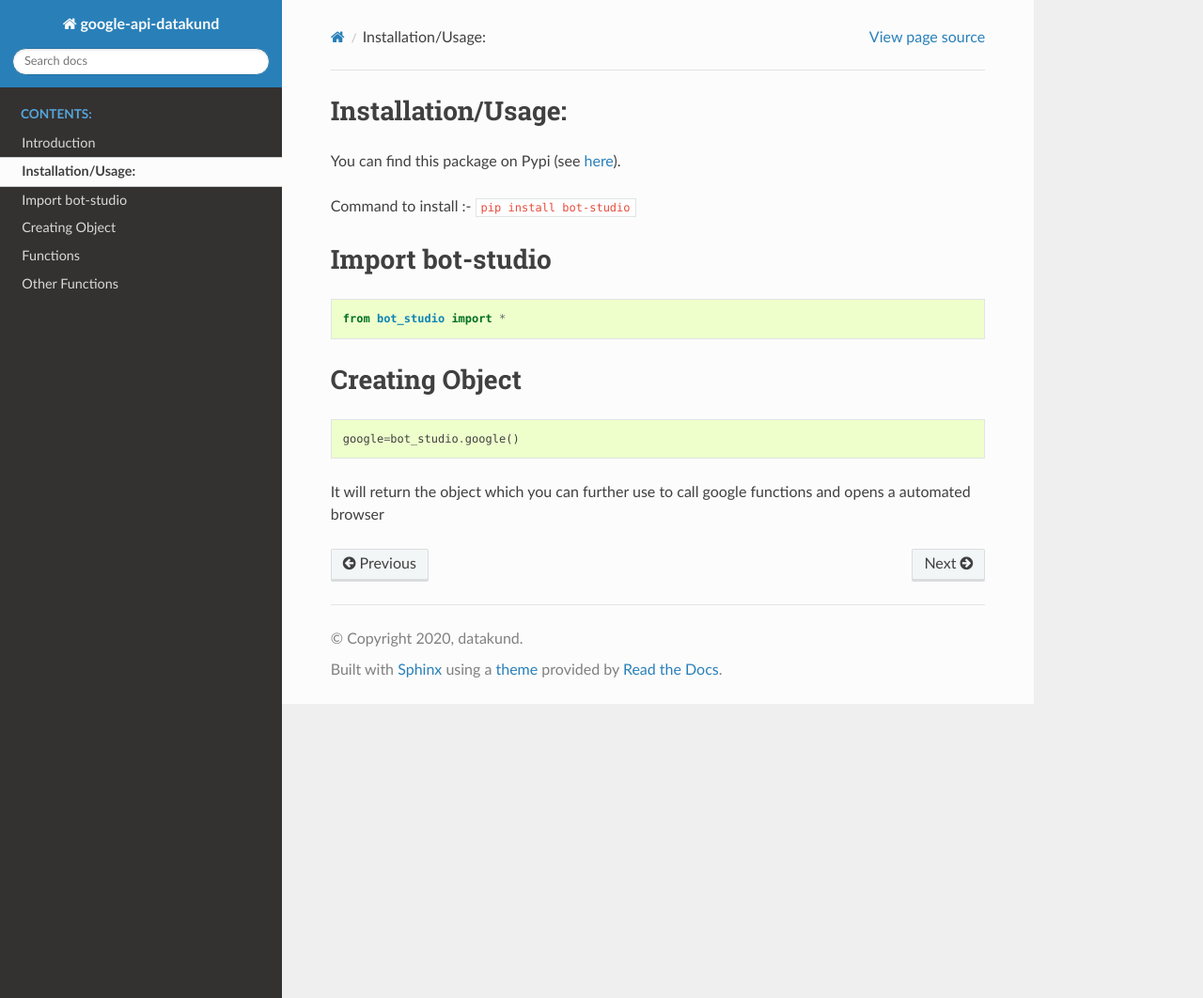
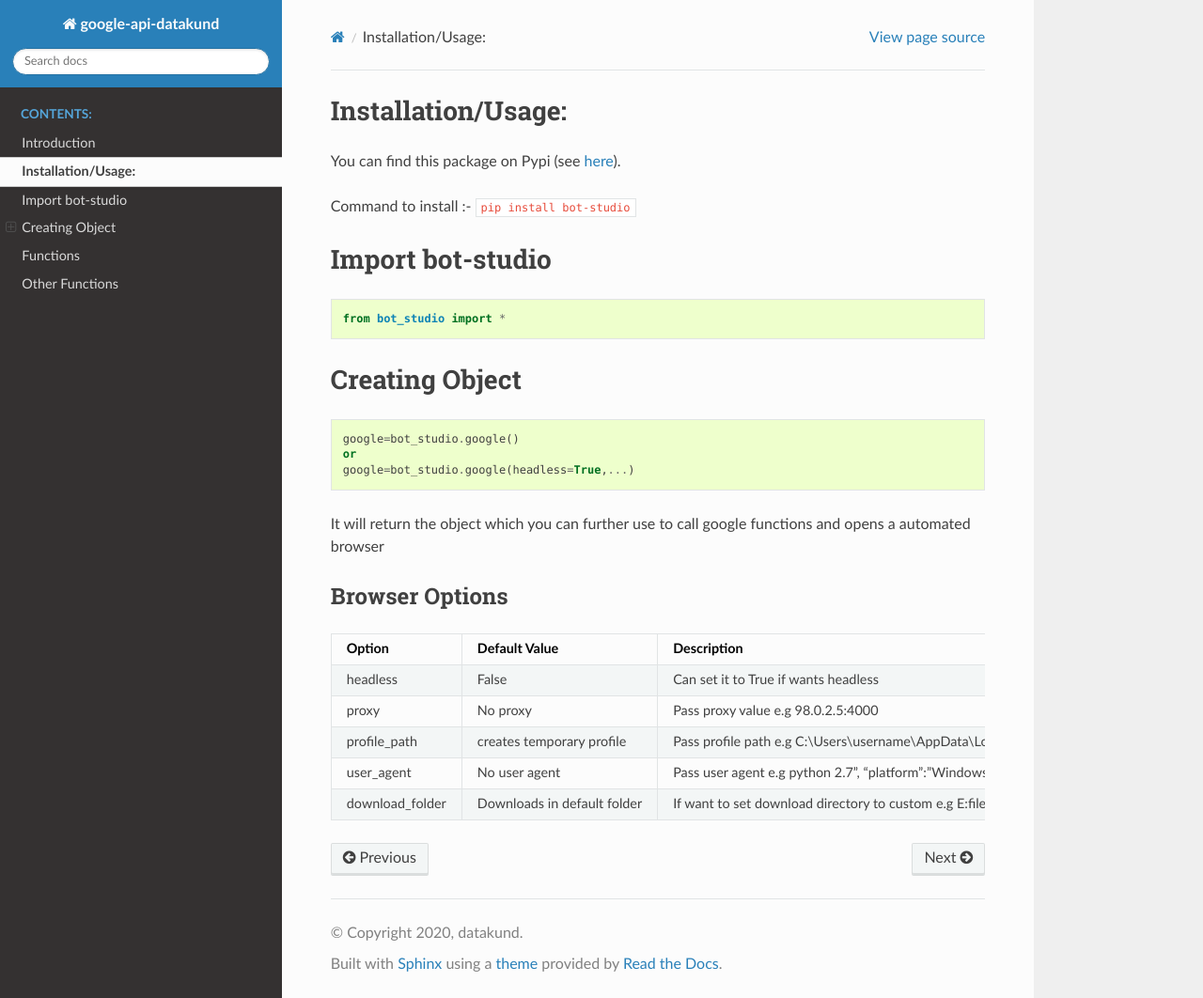
Before and after one commit to datakund/google-api-datakund, a Sphinx documentation site: the page built from Docs/source/installation.rst, in a window 1280 px wide and 1062 px high. Shown: the whole window at 94% size. Built offline with Sphinx 7.4.7 and the Read the Docs theme 2.0.0, drawn with Linux system fonts in a browser that asks for light colours.

Commit message:
Update installation.rst

```diff
--- a/Docs/source/installation.rst
+++ b/Docs/source/installation.rst
@@ -15,5 +15,33 @@
 .. code-block:: python
 
 	google=bot_studio.google()
+	or
+	google=bot_studio.google(headless=True,...)
 
 It will return the object which you can further use to call google functions and opens a automated browser
+
+Browser Options
+################
+
+.. list-table::
+   :widths: 25 25 50
+   :header-rows: 1
+
+   * - Option
+     - Default Value
+     - Description
+   * - headless
+     - False
+     - Can set it to True if wants headless
+   * - proxy
+     - No proxy
+     - Pass proxy value e.g 98.0.2.5:4000
+   * - profile_path
+     - creates temporary profile
+     - Pass profile path e.g C:\\Users\\username\\AppData\\Local\\Google\\Chrome\\User Data\\
+   * - user_agent
+     - No user agent
+     - Pass user agent e.g python 2.7", "platform":"Windows
+   * - download_folder
+     - Downloads in default folder
+     - If want to set download directory to custom e.g E:files\\
```
